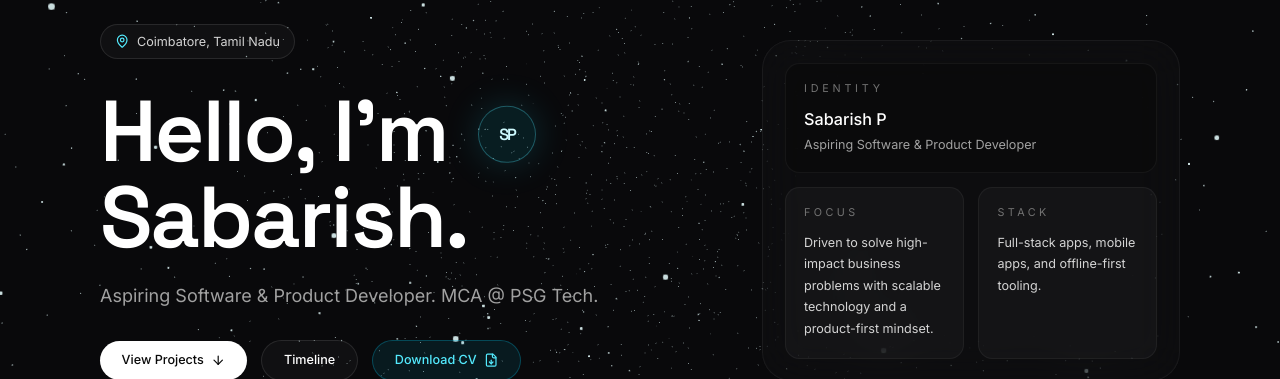
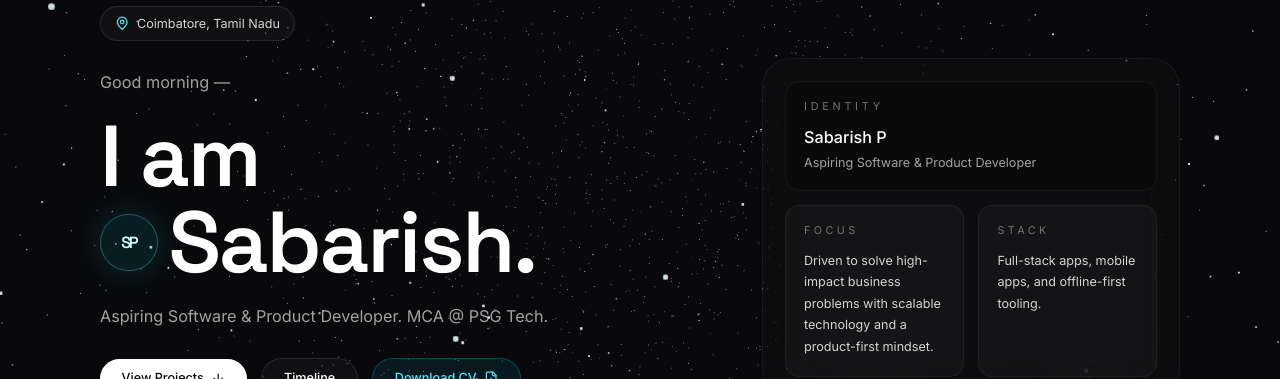
Before and after one commit to SABARISH0014/portfolio_next, a Next.js app: page / in a window 1280 px wide. Shown: the part 259-638 px from the top of the page. Built offline with nearby package versions, Linux system fonts and the light colour scheme; no server answers.

Commit message:
changed ui errors

```diff
--- a/components/sections/hero.tsx
+++ b/components/sections/hero.tsx
@@ -6,15 +6,15 @@ import { ArrowDown, FileDown, MapPin } from "lucide-react";
 import { AnimatedBackground } from "@/components/ui/animated-background";
 
 export function Hero({ location }: { location?: string | null }) {
-  const [greeting, setGreeting] = useState("Hello");
+  const [greeting, setGreeting] = useState("");
 
   useEffect(() => {
+    const hour = new Date().getHours();
+    const timeGreeting = hour < 12 ? "Good morning" : hour < 18 ? "Good afternoon" : "Good evening";
     if (location) {
-      const hour = new Date().getHours();
-      const timeGreeting = hour < 12 ? "Good Morning" : hour < 18 ? "Good Afternoon" : "Good Evening";
-      setGreeting(`${timeGreeting} to you in ${location}. I am`);
+      setGreeting(`${timeGreeting} from ${location}`);
     } else {
-      setGreeting("Hello, I'm");
+      setGreeting(timeGreeting);
     }
   }, [location]);
 
@@ -34,23 +34,42 @@ export function Hero({ location }: { location?: string | null }) {
             Coimbatore, Tamil Nadu
           </motion.div>
 
-          <div className="max-w-4xl space-y-6">
+          <div className="max-w-4xl space-y-5">
+            {/* Greeting tag */}
+            {greeting && (
+              <motion.p
+                initial={{ y: 12, opacity: 0 }}
+                animate={{ y: 0, opacity: 1 }}
+                transition={{ delay: 0.02, duration: 0.45, ease: "easeOut" }}
+                className="text-base text-neutral-400 sm:text-lg"
+              >
+                {greeting} —
+              </motion.p>
+            )}
+
+            {/* Name */}
             <motion.h1
               initial={{ y: 32, opacity: 0 }}
               animate={{ y: 0, opacity: 1 }}
-              transition={{ delay: 0.05, duration: 0.6, ease: "easeOut" }}
-              className="font-display text-5xl font-semibold tracking-tight text-white sm:text-6xl lg:text-8xl"
+              transition={{ delay: 0.08, duration: 0.6, ease: "easeOut" }}
+              className="font-display text-6xl font-semibold tracking-tight text-white sm:text-7xl lg:text-8xl"
             >
-              {greeting} <span className="inline-flex translate-y-[-0.06em] items-center align-middle"><span className="mx-3 inline-flex h-14 w-14 items-center justify-center rounded-full border border-cyan-300/30 bg-cyan-400/10 text-lg font-semibold text-cyan-100 shadow-[0_0_36px_rgba(34,211,238,0.18)] sm:h-16 sm:w-16">SP</span></span>Sabarish.
+              <span className="block">I am</span>
+              <span className="flex items-center gap-3">
+                <span className="inline-flex h-14 w-14 shrink-0 items-center justify-center rounded-full border border-cyan-300/30 bg-cyan-400/10 text-lg font-semibold text-cyan-100 shadow-[0_0_36px_rgba(34,211,238,0.18)] sm:h-16 sm:w-16">
+                  SP
+                </span>
+                Sabarish.
+              </span>
             </motion.h1>
 
             <motion.p
               initial={{ y: 20, opacity: 0 }}
               animate={{ y: 0, opacity: 1 }}
-              transition={{ delay: 0.15, duration: 0.55, ease: "easeOut" }}
-              className="max-w-2xl text-lg leading-8 text-neutral-400 sm:text-xl"
+              transition={{ delay: 0.18, duration: 0.55, ease: "easeOut" }}
+              className="max-w-xl text-base leading-7 text-neutral-400 sm:text-lg"
             >
-                Aspiring Software &amp; Product Developer. MCA @ PSG Tech.
+              Aspiring Software &amp; Product Developer. MCA @ PSG Tech.
             </motion.p>
           </div>
 
```
